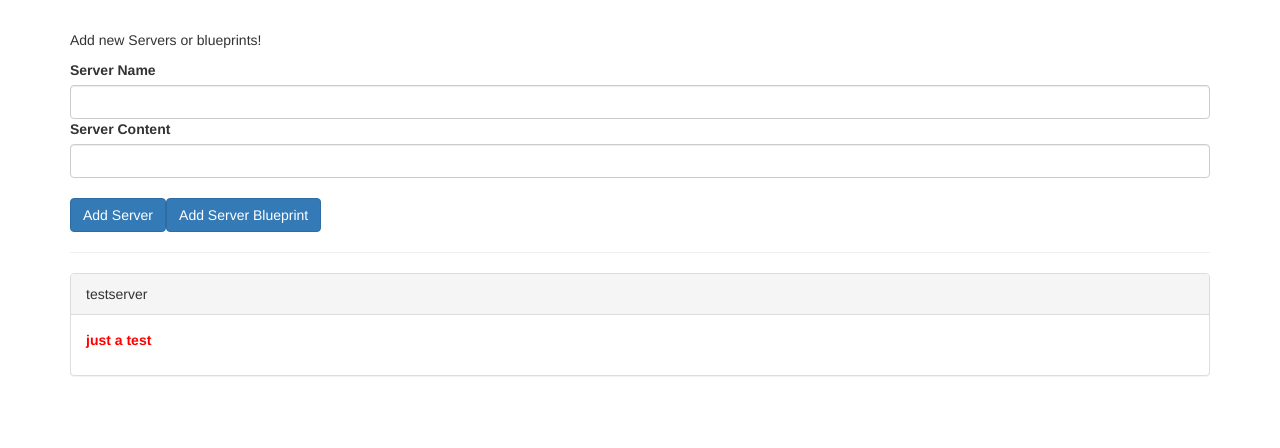
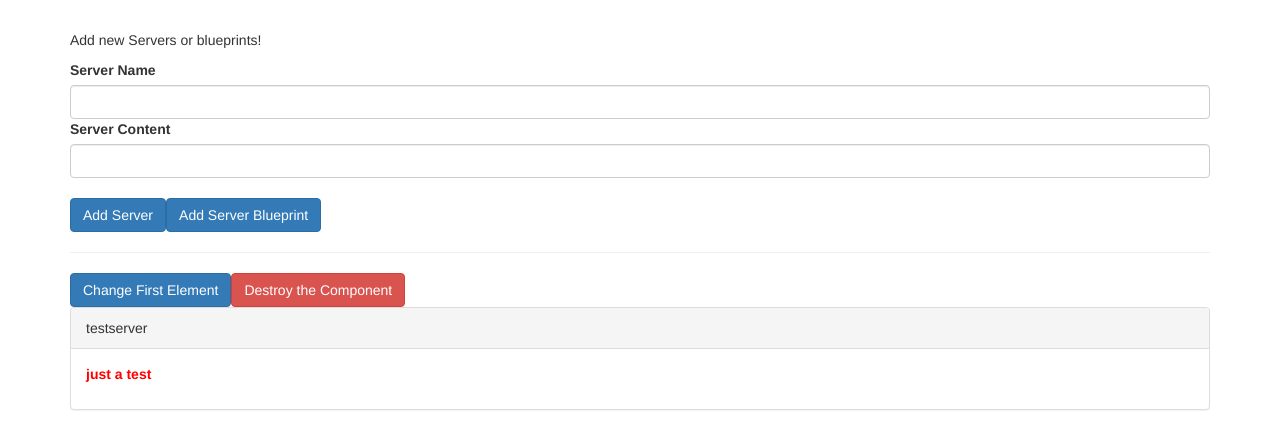
Before and after one commit to mairinbailey/ng4-exercise-2, an Angular app: page / in a window 1280 px wide. Shown: the top 448 px of the page. Built offline with nearby package versions, Linux system fonts and the light colour scheme.

Commit message:
implement life cycle hooks

```diff
--- a/src/app/app.component.html
+++ b/src/app/app.component.html
@@ -6,7 +6,11 @@
   <hr>
   <div class="row">
     <div class="col-xs-12">
-      <app-server-element *ngFor="let serverElement of serverElements" [srvElement]="serverElement">
+      <button class="btn btn-primary" (click)="onChangeFirst()">Change First Element</button>
+      <button class="btn btn-danger" (click)="onDestroyFirst()">Destroy the Component</button>
+      <app-server-element *ngFor="let serverElement of serverElements"
+      [srvElement]="serverElement"
+      [name]="serverElement.name">
         <p>
           <strong *ngIf="serverElement.type === 'server'" style="color: red">{{ serverElement.content }}</strong>
           <em *ngIf="serverElement.type === 'blueprint'">{{ serverElement.content }}</em>
--- a/src/app/app.component.ts
+++ b/src/app/app.component.ts
@@ -23,6 +23,12 @@ export class AppComponent {
       content: blueprintData.serverContent
     });
   }
+onChangeFirst(){
+  this.serverElements[0].name ='Changed!'
+}
 
+onDestroyFirst() {
+  this.serverElements.splice(0,1)
+}
 
 }
--- a/src/app/server-element/server-element.component.html
+++ b/src/app/server-element/server-element.component.html
@@ -1,5 +1,10 @@
 <div class="panel panel-default">
-  <div class="panel-heading">{{ element.name }}</div>
+  <!-- <div class="panel-heading">
+    {{ element.name }}
+  </div> -->
+    <div class="panel-heading">
+      {{ name }}
+    </div>
   <div class="panel-body">
     <ng-content></ng-content>
   </div>
--- a/src/app/server-element/server-element.component.ts
+++ b/src/app/server-element/server-element.component.ts
@@ -1,16 +1,69 @@
-import { Component, OnInit, Input } from '@angular/core';
+import {
+  Component,
+  OnInit,
+  Input,
+  OnChanges,
+  SimpleChanges,
+  DoCheck,
+  AfterContentInit,
+  AfterContentChecked,
+  AfterViewInit,
+  AfterViewChecked,
+  OnDestroy
+} from '@angular/core';
 
 @Component({
   selector: 'app-server-element',
   templateUrl: './server-element.component.html',
   styleUrls: ['./server-element.component.css']
 })
-export class ServerElementComponent implements OnInit {
+export class ServerElementComponent implements
+OnInit,
+OnChanges,
+DoCheck,
+AfterContentInit,
+AfterContentChecked,
+AfterViewInit,
+AfterViewChecked,
+OnDestroy {
   @Input('srvElement') element: {type: string, name: string, content: string};
+  @Input() name: string;
 
-  constructor() { }
+  constructor() {
+    console.log('constructor called');
+  }
+
+  ngOnChanges(changes: SimpleChanges) {
+    console.log('onChanges called')
+    console.log(changes)
+  }
+
 
   ngOnInit() {
+    console.log('onInit called')
   }
 
+  ngDoCheck(){
+    console.log('ngDoCheck called')
+  }
+
+  ngAfterContentInit(){
+    console.log('ngAfterContentInit called')
+  }
+
+  ngAfterContentChecked(){
+      console.log('ngAfterContentChecked called')
+  }
+
+  ngAfterViewInit(){
+    console.log('ngAfterViewInit called')
+  }
+
+  ngAfterViewChecked(){
+      console.log('ngAfterViewChecked called')
+  }
+
+  ngOnDestroy(){
+    console.log('ngOnDestroyCalled')
+  }
 }
```
